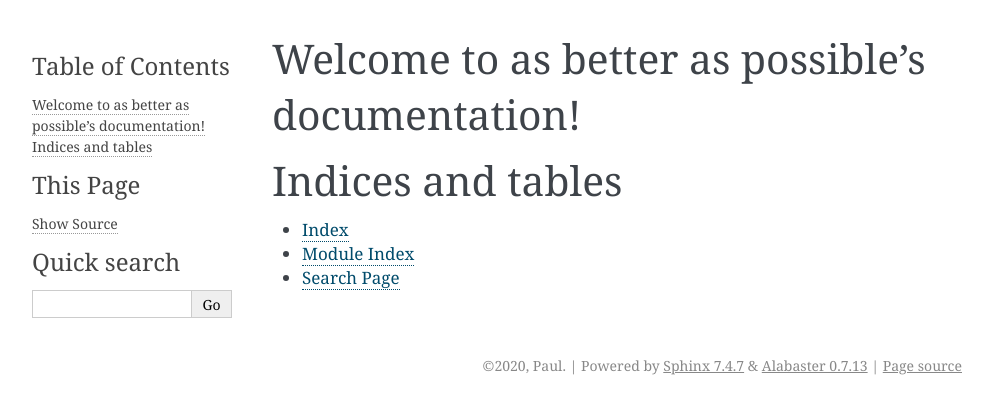
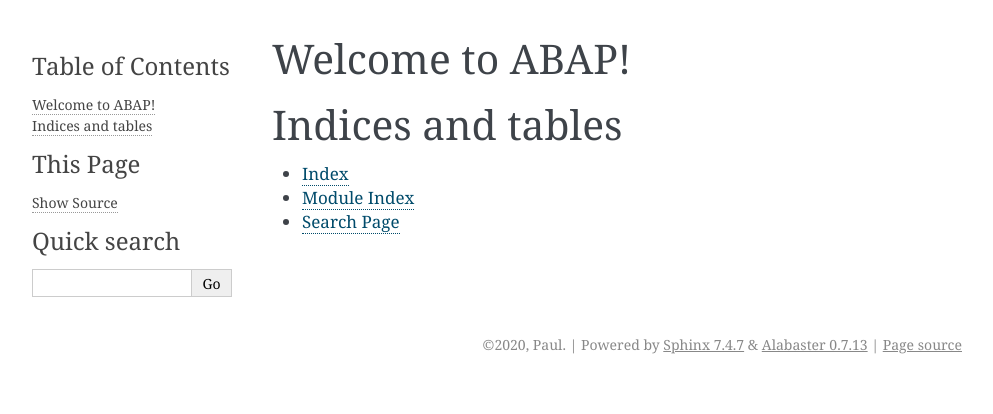
Before and after one commit to paultang/abapweb, a Sphinx documentation site: the page built from source/index.rst, in a window 1280 px wide. Shown: the top 414 px of the page, without its empty margins (148-1141 px from the left). Built offline with Sphinx 7.4.7, drawn with Linux system fonts in a browser that asks for light colours.

Commit message:
Update index.rst

```diff
--- a/source/index.rst
+++ b/source/index.rst
@@ -3,8 +3,8 @@
    You can adapt this file completely to your liking, but it should at least
    contain the root `toctree` directive.
 
-Welcome to as better as possible's documentation!
-=================================================
+Welcome to ABAP!
+================
 
 .. toctree::
    :maxdepth: 2
```
